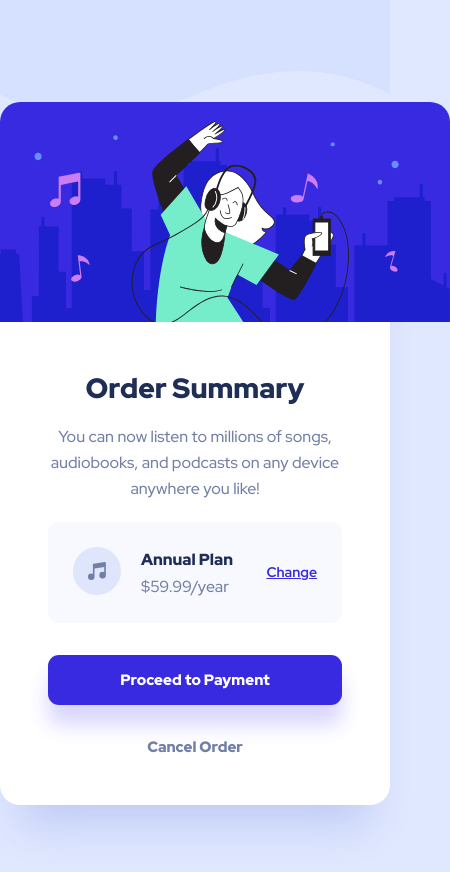
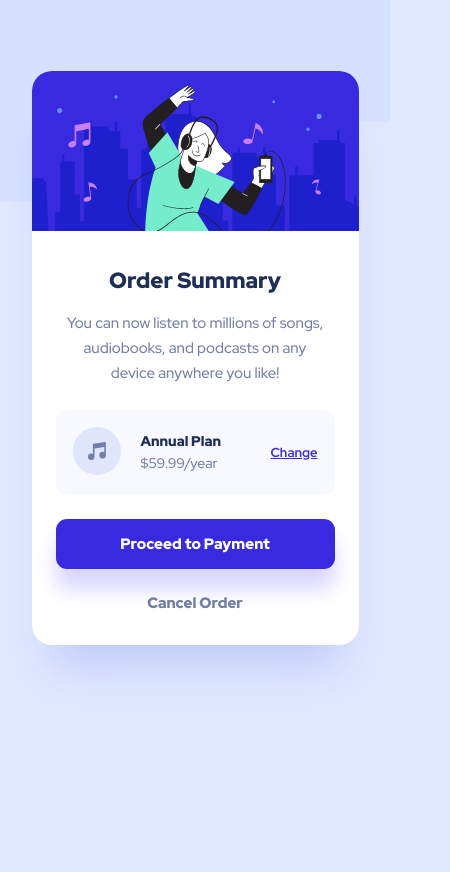
Before and after one commit to piushbhandari/Order-summary-component, a plain HTML site: page index.html in a window 390 px wide. Shown: the whole page, 450 px wide, since content can reach past the window. After the commit the page ends 844 px from the top, so only its background shows below. Drawn offline with Linux system fonts and the light colour scheme.

Commit message:
finished making it responsive

```diff
--- a/index.html
+++ b/index.html
@@ -16,9 +16,21 @@
         alt="wavy pattern thing"
       />
     </div>
+
+    <div class="bg-pattern-mobile">
+      <img
+        class="fit-image"
+        src="./images/pattern-background-mobile.svg"
+        alt="wavy pattern thing"
+      />
+    </div>
     <div class="card">
       <div class="card__imgbox">
-        <img src="./images/illustration-hero.svg" alt="crazy woman dancing" />
+        <img
+          class="fit-image"
+          src="./images/illustration-hero.svg"
+          alt="crazy woman dancing"
+        />
       </div>
       <div class="card__textbox">
         <p class="card__title">Order Summary</p>
--- a/styles.css
+++ b/styles.css
@@ -49,12 +49,16 @@ body {
   padding: 10.2rem 0;
   background: #e0e8ff;
 }
-.bg-pattern {
+.bg-pattern,
+.bg-pattern-mobile {
   position: absolute;
   top: 0;
   left: 0;
   z-index: -1;
   width: 100%;
+}
+.bg-pattern-mobile {
+  display: none;
 }
 .card {
   max-width: 45rem;
@@ -122,7 +126,6 @@ body {
 }
 .card__confirm-btn {
   border-radius: 1.1rem;
-
   background: #382ae1;
   color: white;
   width: 100%;
@@ -148,3 +151,61 @@ body {
 .card__cancel-btn:focus {
   color: #1f2e55;
 }
+
+@media all and (max-width: 29.375em) {
+  body {
+    padding: 7.1rem 2.4rem;
+  }
+  .bg-pattern-mobile {
+    display: block;
+  }
+  .bg-pattern {
+    display: none;
+  }
+  .card {
+    max-width: 32.7rem;
+  }
+
+  .card__textbox {
+    padding: 3.2rem 2.4rem;
+  }
+  .card__title {
+    margin-bottom: 1.6rem;
+    font-size: 2.2rem;
+    line-height: 2.9rem;
+  }
+  .card__description {
+    margin: 0 auto;
+    margin-bottom: 2.4rem;
+    font-size: 1.5rem;
+    line-height: 2.5rem;
+    max-width: 26.4rem;
+  }
+
+  .card__plan-box {
+    padding: 1.7rem;
+    margin-bottom: 2.4rem;
+    flex-wrap: wrap;
+    gap: 1.5rem;
+  }
+  .card__col1 {
+    flex-wrap: wrap;
+  }
+  .card__annual {
+    font-size: 1.4rem;
+    line-height: 1.9rem;
+    margin-bottom: 0.3rem;
+  }
+  .card__yearly-cost {
+    font-size: 1.4rem;
+    line-height: 1.9rem;
+  }
+  .card__change-btn {
+    font-size: 1.3rem;
+    line-height: 1.7rem;
+  }
+
+  .card__confirm-btn {
+    margin-bottom: 2.4rem;
+  }
+}
```
